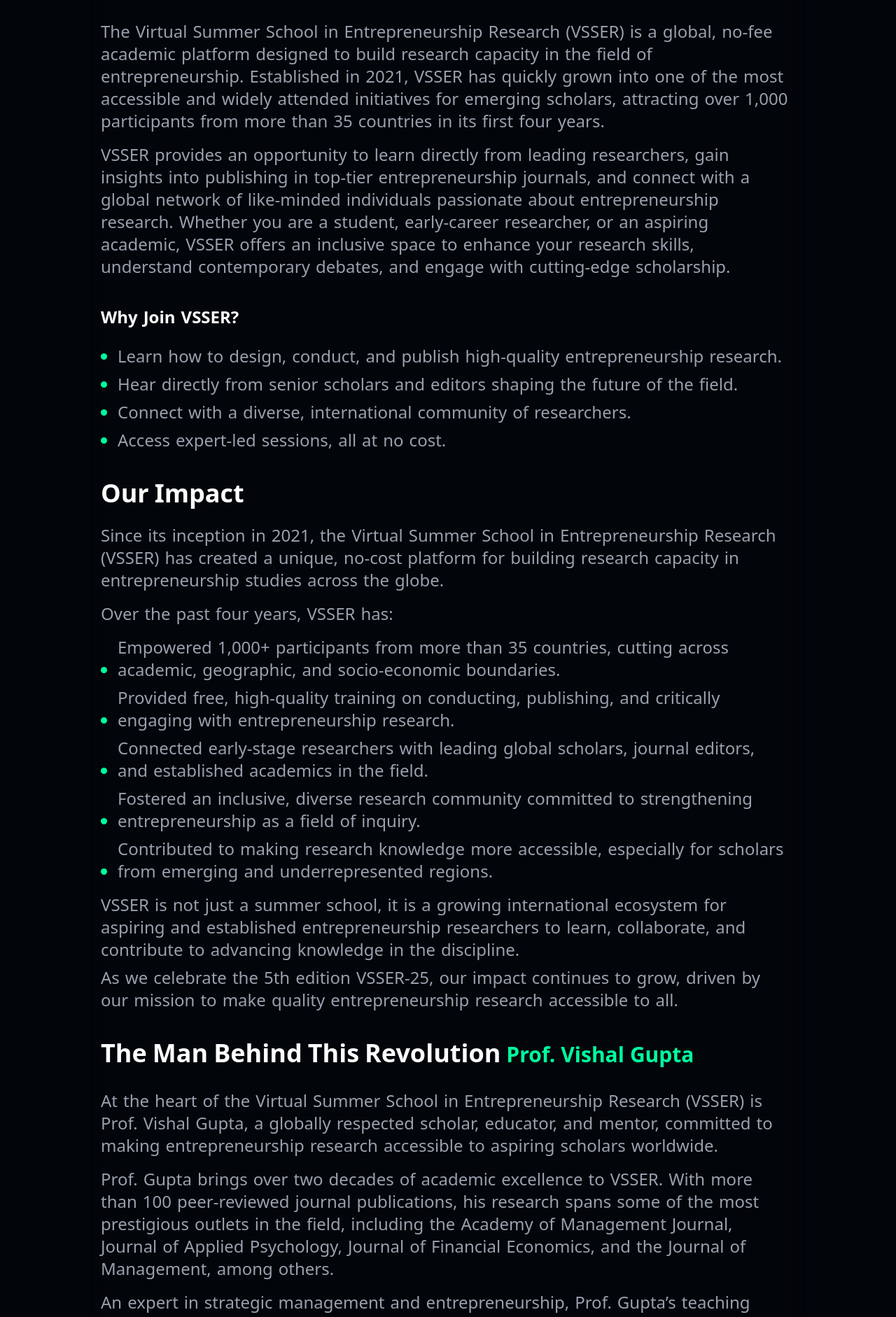
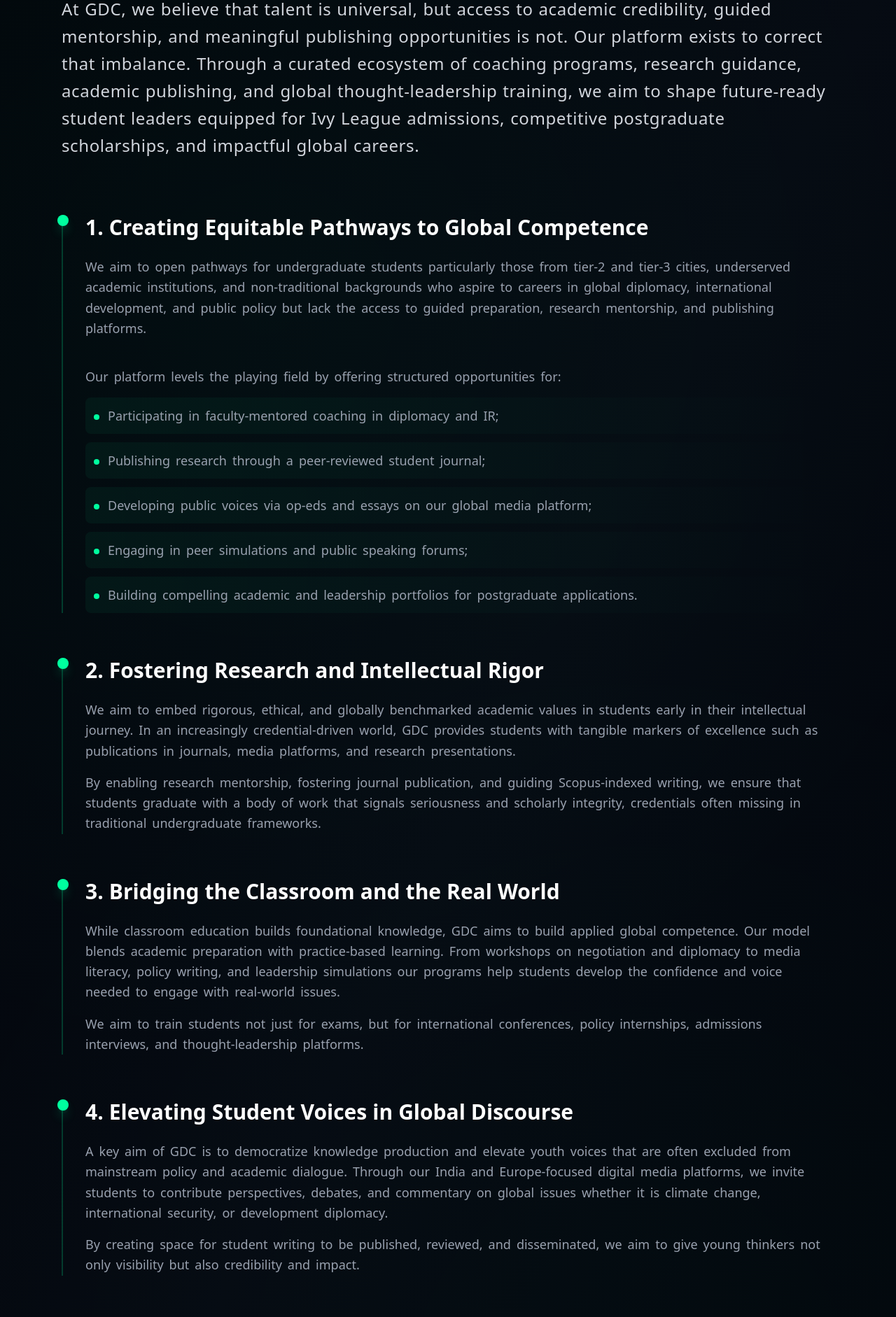
Before and after one commit to Mayank-Pandey-Ji/GDC-Website, a React (Vite) app: page / in a window 1280 px wide. Shown: the part 871-2753 px from the top of the page at 70% size. Built offline with nearby package versions, Linux system fonts and the light colour scheme.

Commit message:
Update VSSERAbout.jsx

```diff
--- a/src/components/VSSERAbout.jsx
+++ b/src/components/VSSERAbout.jsx
@@ -1,26 +1,53 @@
 import React, { useRef } from "react";
 import { motion, useInView } from "framer-motion";
 
-// Parent variant for staggering
 const containerVariant = {
   hidden: {},
   visible: {
     transition: {
       staggerChildren: 0.02,
-    },
-  },
+      delayChildren: 0.1
+    }
+  }
 };
 
-// Word animation variant
 const wordVariant = {
-  hidden: { opacity: 0 },
-  visible: { opacity: 1 },
+  hidden: {
+    opacity: 0,
+    y: 20,
+    scale: 0.95
+  },
+  visible: {
+    opacity: 1,
+    y: 0,
+    scale: 1,
+    transition: {
+      duration: 0.5,
+      ease: [0.25, 0.46, 0.45, 0.94]
+    }
+  }
 };
 
-// Word-by-word animation component
+const sectionVariant = {
+  hidden: {
+    opacity: 0,
+    y: 30,
+    scale: 0.98
+  },
+  visible: {
+    opacity: 1,
+    y: 0,
+    scale: 1,
+    transition: {
+      duration: 0.7,
+      ease: [0.25, 0.46, 0.45, 0.94]
+    }
+  }
+};
+
 const AnimatedText = ({ text, className = "" }) => {
   const ref = useRef(null);
-  const isInView = useInView(ref, { once: false, margin: "-10px" });
+  const isInView = useInView(ref, { once: false, margin: "-20px" });
 
   return (
     <motion.div
@@ -31,7 +58,11 @@ const AnimatedText = ({ text, className = "" }) => {
       className={`inline-block ${className}`}
     >
       {text.split(" ").map((word, i) => (
-        <motion.span key={i} variants={wordVariant} className="inline-block mr-2">
+        <motion.span
+          key={i}
+          variants={wordVariant}
+          className="inline-block mr-2"
+        >
           {word}
         </motion.span>
       ))}
@@ -39,66 +70,229 @@ const AnimatedText = ({ text, className = "" }) => {
   );
 };
 
-const VSSERAbout = () => {
+const AnimatedSection = ({ children, className = "" }) => {
+  const ref = useRef(null);
+  const isInView = useInView(ref, { once: false, margin: "-40px" });
+
   return (
-    <div className="relative z-10 w-full bg-cover bg-center bg-[#02050a]">
-      <div className="max-w-5xl mx-auto px-4 py-10 text-white backdrop-blur-md text-2xl space-y-10">
-
-        <section>
-          <AnimatedText text="About VSSER" className="text-3xl font-bold mb-6" />
-          <AnimatedText text="The Virtual Summer School in Entrepreneurship Research (VSSER) is a global, no-fee academic platform designed to build research capacity in the field of entrepreneurship. Established in 2021, VSSER has quickly grown into one of the most accessible and widely attended initiatives for emerging scholars, attracting over 1,000 participants from more than 35 countries in its first four years." className="text-gray-400 mb-4" />
-          <AnimatedText text="VSSER provides an opportunity to learn directly from leading researchers, gain insights into publishing in top-tier entrepreneurship journals, and connect with a global network of like-minded individuals passionate about entrepreneurship research. Whether you are a student, early-career researcher, or an aspiring academic, VSSER offers an inclusive space to enhance your research skills, understand contemporary debates, and engage with cutting-edge scholarship." className="text-gray-400" />
-        </section>
-
-        <section>
-          <AnimatedText text="Why Join VSSER?" className="text-2xl font-semibold mb-6" />
-          <ul className="list-disc ml-6 space-y-2 text-gray-400 marker:text-[#00ff9f]">
-            {[
-              "Learn how to design, conduct, and publish high-quality entrepreneurship research.",
-              "Hear directly from senior scholars and editors shaping the future of the field.",
-              "Connect with a diverse, international community of researchers.",
-              "Access expert-led sessions, all at no cost.",
-            ].map((text, idx) => (
-              <li key={idx}>
-                <AnimatedText text={text} />
-              </li>
-            ))}
-          </ul>
-        </section>
-
-        <section>
-          <AnimatedText text="Our Impact" className="text-4xl font-semibold mb-6" />
-          <AnimatedText text="Since its inception in 2021, the Virtual Summer School in Entrepreneurship Research (VSSER) has created a unique, no-cost platform for building research capacity in entrepreneurship studies across the globe." className="text-gray-400 mb-4" />
-          <AnimatedText text="Over the past four years, VSSER has:" className="text-gray-400 mb-4" />
-          <ul className="list-disc ml-6 space-y-2 text-gray-400 marker:text-[#00ff9f]">
-            {[
-              "Empowered 1,000+ participants from more than 35 countries, cutting across academic, geographic, and socio-economic boundaries.",
-              "Provided free, high-quality training on conducting, publishing, and critically engaging with entrepreneurship research.",
-              "Connected early-stage researchers with leading global scholars, journal editors, and established academics in the field.",
-              "Fostered an inclusive, diverse research community committed to strengthening entrepreneurship as a field of inquiry.",
-              "Contributed to making research knowledge more accessible, especially for scholars from emerging and underrepresented regions.",
-            ].map((text, idx) => (
-              <li key={idx}>
-                <AnimatedText text={text} />
-              </li>
-            ))}
-          </ul>
-          <AnimatedText text="VSSER is not just a summer school, it is a growing international ecosystem for aspiring and established entrepreneurship researchers to learn, collaborate, and contribute to advancing knowledge in the discipline." className="text-gray-400 mt-4" />
-          <AnimatedText text="As we celebrate the 5th edition VSSER-25, our impact continues to grow, driven by our mission to make quality entrepreneurship research accessible to all." className="text-gray-400 mt-2" />
-        </section>
-
-        <section>
-          <AnimatedText text="The Man Behind This Revolution" className="text-4xl font-semibold mb-2" />
-          <AnimatedText text="Prof. Vishal Gupta" className="text-3xl font-bold mb-8 text-[#00ff9f]" />
-          <AnimatedText text="At the heart of the Virtual Summer School in Entrepreneurship Research (VSSER) is Prof. Vishal Gupta, a globally respected scholar, educator, and mentor, committed to making entrepreneurship research accessible to aspiring scholars worldwide." className="text-gray-400 mb-4" />
-          <AnimatedText text="Prof. Gupta brings over two decades of academic excellence to VSSER. With more than 100 peer-reviewed journal publications, his research spans some of the most prestigious outlets in the field, including the Academy of Management Journal, Journal of Applied Psychology, Journal of Financial Economics, and the Journal of Management, among others." className="text-gray-400 mb-4" />
-          <AnimatedText text="An expert in strategic management and entrepreneurship, Prof. Gupta’s teaching portfolio extends from undergraduate classrooms to PhD seminars, with students and scholars benefiting from his expertise across the United States, India, and Bahrain. His global outlook and dedication to scholarly capacity-building inspired the launch of VSSER in 2021—a free, inclusive platform that has already impacted over 1,000 participants from 35+ countries." className="text-gray-400 mb-4" />
-          <AnimatedText text="Beyond academia, Prof. Gupta is a sought-after professional speaker, delivering impactful sessions for students, business executives, and small business owners on career advancement, entrepreneurship, and research excellence." className="text-gray-400" />
-        </section>
-
-      </div>
-    </div>
+    <motion.section
+      ref={ref}
+      variants={sectionVariant}
+      initial="hidden"
+      animate={isInView ? "visible" : "hidden"}
+      className={`relative ${className}`}
+    >
+      {children}
+    </motion.section>
   );
 };
 
-export default VSSERAbout;
+const GDCAbout = () => (
+  <div className="relative z-10 w-full bg-[#02050a] min-h-screen">
+
+    <div className="absolute inset-0 bg-gradient-to-br from-[#02050a] via-[#0a0f1a] to-[#02050a] opacity-50" />
+    <div className="absolute inset-0 bg-[radial-gradient(circle_at_30%_20%,rgba(0,255,159,0.03),transparent_50%)]" />
+    <div className="absolute inset-0 bg-[radial-gradient(circle_at_70%_80%,rgba(0,255,159,0.02),transparent_50%)]" />
+
+    <motion.div
+      initial={{ opacity: 0 }}
+      animate={{ opacity: 1 }}
+      transition={{ duration: 1.2 }}
+      className="relative max-w-6xl mx-auto px-6 py-16 text-white"
+    >
+
+      <AnimatedSection className="mb-20">
+        <div className="relative">
+          <motion.div
+            initial={{ width: 0 }}
+            whileInView={{ width: "100%" }}
+            viewport={{ once: true }}
+            transition={{ duration: 1, delay: 0.5 }}
+            className="absolute -top-2 left-0 h-0.5 bg-gradient-to-r from-[#00ff9f] to-transparent"
+          />
+          <AnimatedText
+            text="At GDC, we believe that talent is universal, but access to academic credibility, guided mentorship, and meaningful publishing opportunities is not. Our platform exists to correct that imbalance. Through a curated ecosystem of coaching programs, research guidance, academic publishing, and global thought-leadership training, we aim to shape future-ready student leaders equipped for Ivy League admissions, competitive postgraduate scholarships, and impactful global careers."
+            className="text-xl md:text-2xl text-gray-300 leading-relaxed font-light tracking-wide"
+          />
+        </div>
+      </AnimatedSection>
+
+
+      <div className="space-y-16">
+        <AnimatedSection className="group">
+          <div className="relative pl-8 border-l-2 border-[#00ff9f]/20 hover:border-[#00ff9f]/40 transition-colors duration-500">
+            <motion.div
+              initial={{ scale: 0, opacity: 0 }}
+              whileInView={{ scale: 1, opacity: 1 }}
+              viewport={{ once: true }}
+              transition={{ duration: 0.6, delay: 0.2 }}
+              className="absolute -left-2 top-0 w-4 h-4 bg-[#00ff9f] rounded-full shadow-lg shadow-[#00ff9f]/30"
+            />
+            <AnimatedText
+              text="1. Creating Equitable Pathways to Global Competence"
+              className="text-2xl md:text-3xl font-semibold mb-6 text-white"
+            />
+            <div className="space-y-4">
+              <AnimatedText
+                text="We aim to open pathways for undergraduate students particularly those from tier-2 and tier-3 cities, underserved academic institutions, and non-traditional backgrounds who aspire to careers in global diplomacy, international development, and public policy but lack the access to guided preparation, research mentorship, and publishing platforms."
+                className="text-lg text-gray-400 leading-relaxed"
+              />
+              <AnimatedText
+                text="Our platform levels the playing field by offering structured opportunities for:"
+                className="text-lg text-gray-400 mt-6 mb-4"
+              />
+              <div className="grid gap-3">
+                {[
+                  "Participating in faculty-mentored coaching in diplomacy and IR;",
+                  "Publishing research through a peer-reviewed student journal;",
+                  "Developing public voices via op-eds and essays on our global media platform;",
+                  "Engaging in peer simulations and public speaking forums;",
+                  "Building compelling academic and leadership portfolios for postgraduate applications."
+                ].map((text, i) => (
+                  <motion.div
+                    key={i}
+                    initial={{ opacity: 0, x: -20 }}
+                    whileInView={{ opacity: 1, x: 0 }}
+                    viewport={{ once: true }}
+                    transition={{ duration: 0.6, delay: i * 0.1 }}
+                    className="flex items-start gap-3 p-3 rounded-lg bg-gradient-to-r from-[#00ff9f]/5 to-transparent hover:from-[#00ff9f]/10 transition-colors duration-300"
+                  >
+                    <div className="w-2 h-2 bg-[#00ff9f] rounded-full mt-3 flex-shrink-0" />
+                    <AnimatedText text={text} className="text-gray-400 text-lg" />
+                  </motion.div>
+                ))}
+              </div>
+            </div>
+          </div>
+        </AnimatedSection>
+
+        <AnimatedSection className="group">
+          <div className="relative pl-8 border-l-2 border-[#00ff9f]/20 hover:border-[#00ff9f]/40 transition-colors duration-500">
+            <motion.div
+              initial={{ scale: 0, opacity: 0 }}
+              whileInView={{ scale: 1, opacity: 1 }}
+              viewport={{ once: true }}
+              transition={{ duration: 0.6, delay: 0.2 }}
+              className="absolute -left-2 top-0 w-4 h-4 bg-[#00ff9f] rounded-full shadow-lg shadow-[#00ff9f]/30"
+            />
+            <AnimatedText
+              text="2. Fostering Research and Intellectual Rigor"
+              className="text-2xl md:text-3xl font-semibold mb-6 text-white"
+            />
+            <div className="space-y-4">
+              <AnimatedText
+                text="We aim to embed rigorous, ethical, and globally benchmarked academic values in students early in their intellectual journey. In an increasingly credential-driven world, GDC provides students with tangible markers of excellence such as publications in journals, media platforms, and research presentations."
+                className="text-lg text-gray-400 leading-relaxed"
+              />
+              <AnimatedText
+                text="By enabling research mentorship, fostering journal publication, and guiding Scopus-indexed writing, we ensure that students graduate with a body of work that signals seriousness and scholarly integrity, credentials often missing in traditional undergraduate frameworks."
+                className="text-lg text-gray-400 leading-relaxed"
+              />
+            </div>
+          </div>
+        </AnimatedSection>
+
+        <AnimatedSection className="group">
+          <div className="relative pl-8 border-l-2 border-[#00ff9f]/20 hover:border-[#00ff9f]/40 transition-colors duration-500">
+            <motion.div
+              initial={{ scale: 0, opacity: 0 }}
+              whileInView={{ scale: 1, opacity: 1 }}
+              viewport={{ once: true }}
+              transition={{ duration: 0.6, delay: 0.2 }}
+              className="absolute -left-2 top-0 w-4 h-4 bg-[#00ff9f] rounded-full shadow-lg shadow-[#00ff9f]/30"
+            />
+            <AnimatedText
+              text="3. Bridging the Classroom and the Real World"
+              className="text-2xl md:text-3xl font-semibold mb-6 text-white"
+            />
+            <div className="space-y-4">
+              <AnimatedText
+                text="While classroom education builds foundational knowledge, GDC aims to build applied global competence. Our model blends academic preparation with practice-based learning. From workshops on negotiation and diplomacy to media literacy, policy writing, and leadership simulations our programs help students develop the confidence and voice needed to engage with real-world issues."
+                className="text-lg text-gray-400 leading-relaxed"
+              />
+              <AnimatedText
+                text="We aim to train students not just for exams, but for international conferences, policy internships, admissions interviews, and thought-leadership platforms."
+                className="text-lg text-gray-400 leading-relaxed"
+              />
+            </div>
+          </div>
+        </AnimatedSection>
+
+        <AnimatedSection className="group">
+          <div className="relative pl-8 border-l-2 border-[#00ff9f]/20 hover:border-[#00ff9f]/40 transition-colors duration-500">
+            <motion.div
+              initial={{ scale: 0, opacity: 0 }}
+              whileInView={{ scale: 1, opacity: 1 }}
+              viewport={{ once: true }}
+              transition={{ duration: 0.6, delay: 0.2 }}
+              className="absolute -left-2 top-0 w-4 h-4 bg-[#00ff9f] rounded-full shadow-lg shadow-[#00ff9f]/30"
+            />
+            <AnimatedText
+              text="4. Elevating Student Voices in Global Discourse"
+              className="text-2xl md:text-3xl font-semibold mb-6 text-white"
+            />
+            <div className="space-y-4">
+              <AnimatedText
+                text="A key aim of GDC is to democratize knowledge production and elevate youth voices that are often excluded from mainstream policy and academic dialogue. Through our India and Europe-focused digital media platforms, we invite students to contribute perspectives, debates, and commentary on global issues whether it is climate change, international security, or development diplomacy."
+                className="text-lg text-gray-400 leading-relaxed"
+              />
+              <AnimatedText
+                text="By creating space for student writing to be published, reviewed, and disseminated, we aim to give young thinkers not only visibility but also credibility and impact."
+                className="text-lg text-gray-400 leading-relaxed"
+              />
+            </div>
+          </div>
+        </AnimatedSection>
+
+        <AnimatedSection className="group">
+          <div className="relative pl-8 border-l-2 border-[#00ff9f]/20 hover:border-[#00ff9f]/40 transition-colors duration-500">
+            <motion.div
+              initial={{ scale: 0, opacity: 0 }}
+              whileInView={{ scale: 1, opacity: 1 }}
+              viewport={{ once: true }}
+              transition={{ duration: 0.6, delay: 0.2 }}
+              className="absolute -left-2 top-0 w-4 h-4 bg-[#00ff9f] rounded-full shadow-lg shadow-[#00ff9f]/30"
+            />
+            <AnimatedText
+              text="5. Building a Community of Scholars and Mentors"
+              className="text-2xl md:text-3xl font-semibold mb-6 text-white"
+            />
+            <div className="space-y-4">
+              <AnimatedText
+                text="Finally, we aim to create a sustainable community of scholars, mentors, advisors, and alumni who support each other's growth. Through our mentorship programs, editorial collaborations, workshops, and events, we envision a vibrant network that grows with each cohort and fuels new collaborations in research, diplomacy, and global leadership."
+                className="text-lg text-gray-400 leading-relaxed"
+              />
+              <AnimatedText
+                text="We aim for GDC to be more than a platform it should be a lifelong academic and professional ecosystem."
+                className="text-lg text-gray-400 leading-relaxed"
+              />
+            </div>
+          </div>
+        </AnimatedSection>
+
+
+        <AnimatedSection className="relative mt-20">
+          <div className="relative p-8 rounded-2xl bg-gradient-to-r from-[#00ff9f]/5 via-transparent to-[#00ff9f]/5 border border-[#00ff9f]/20">
+            <motion.div
+              initial={{ width: 0 }}
+              whileInView={{ width: "100%" }}
+              viewport={{ once: true }}
+              transition={{ duration: 1.2, delay: 0.3 }}
+              className="absolute top-0 left-0 h-0.5 bg-gradient-to-r from-[#00ff9f] to-transparent rounded-full"
+            />
+            <AnimatedText
+              text="In Summary"
+              className="text-3xl md:text-4xl font-bold mb-8 text-white"
+            />
+            <AnimatedText
+              text="GDC's aim is to co-create futures: to equip students with the knowledge, mentorship, credentials, and voice they need to navigate, shape, and lead in the world of diplomacy and global policy. In doing so, we intend not only to transform individual student journeys, but also to contribute to a more inclusive and intellectually diverse global leadership pipeline rooted in India, but built for the world."
+              className="text-lg md:text-xl text-gray-300 leading-relaxed font-light"
+            />
+          </div>
+        </AnimatedSection>
+      </div>
+    </motion.div>
+  </div>
+);
+
+export default GDCAbout;
```
